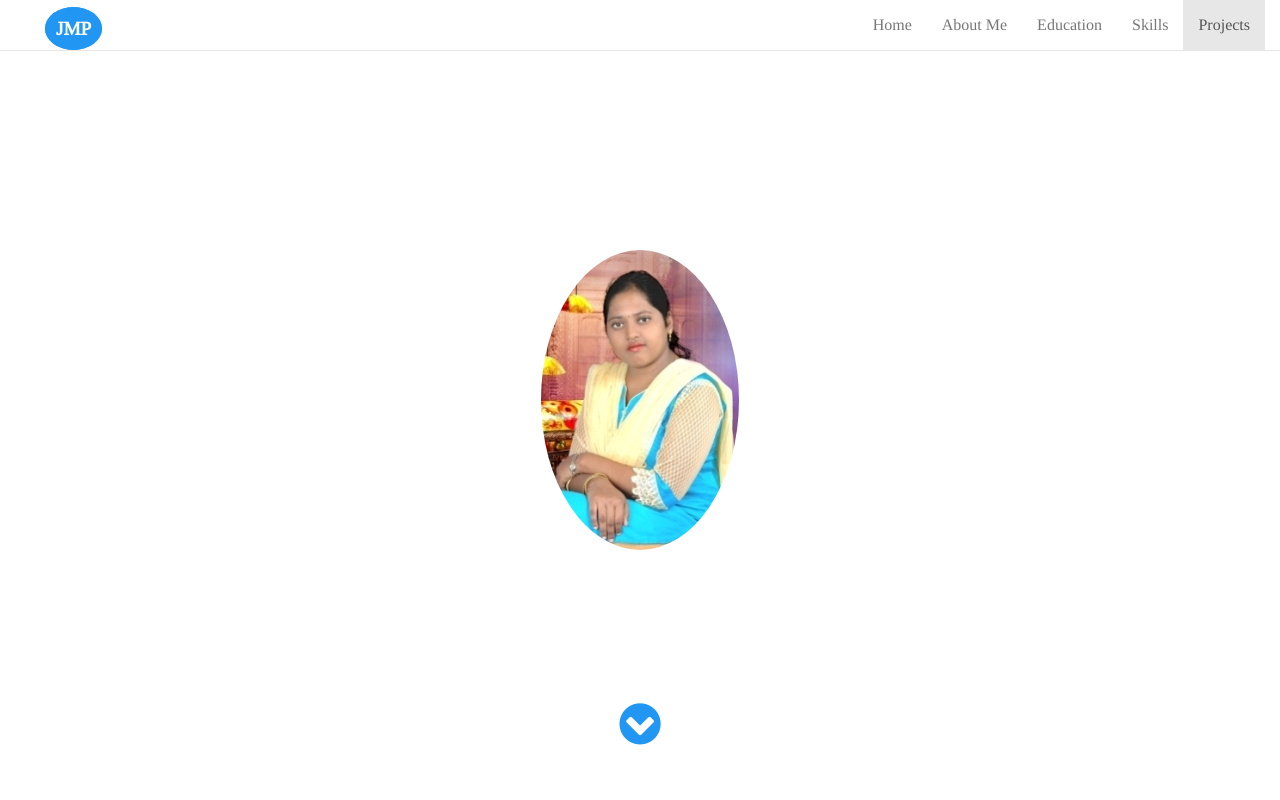
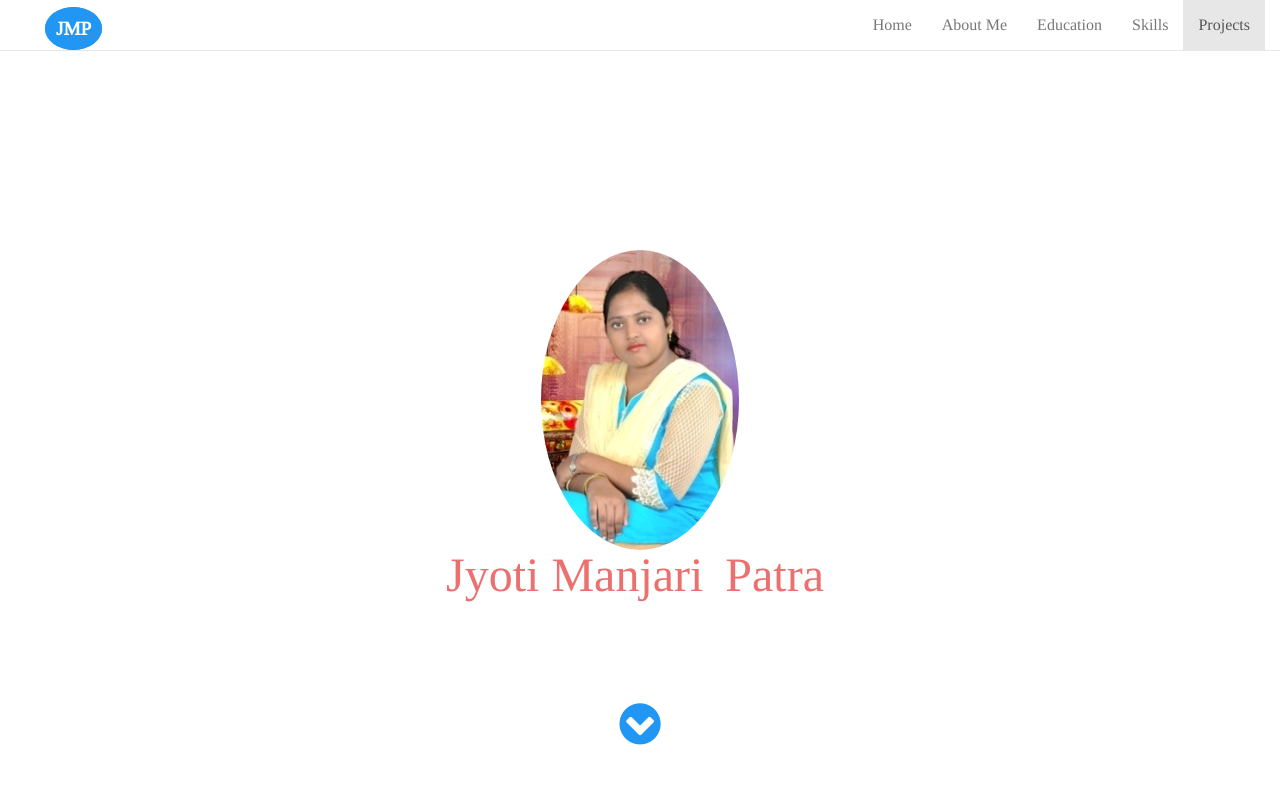
Before and after one commit to jmanjari/jmanjari.github.io, a plain HTML site: page index.html in a window 1280 px wide. Shown: the top 800 px of the page. Drawn offline with nearby package versions, Linux system fonts and the light colour scheme; files that its build step writes are made by us from their sources.

Commit message:
Update styles.css

```diff
--- a/css/styles.css
+++ b/css/styles.css
@@ -73,13 +73,14 @@ body {
 }
 .first-name {
     margin-top: 175px;
-    color: #fff;
+    color: #EB7070;
     font-size: 300%;
 }
 .last-name {
     color: #fff;
     font-weight: 300;
     padding: 0px 10px;
+    color: #EB7070;
 }
 .sec-header {
     padding-top: 50px;
```
